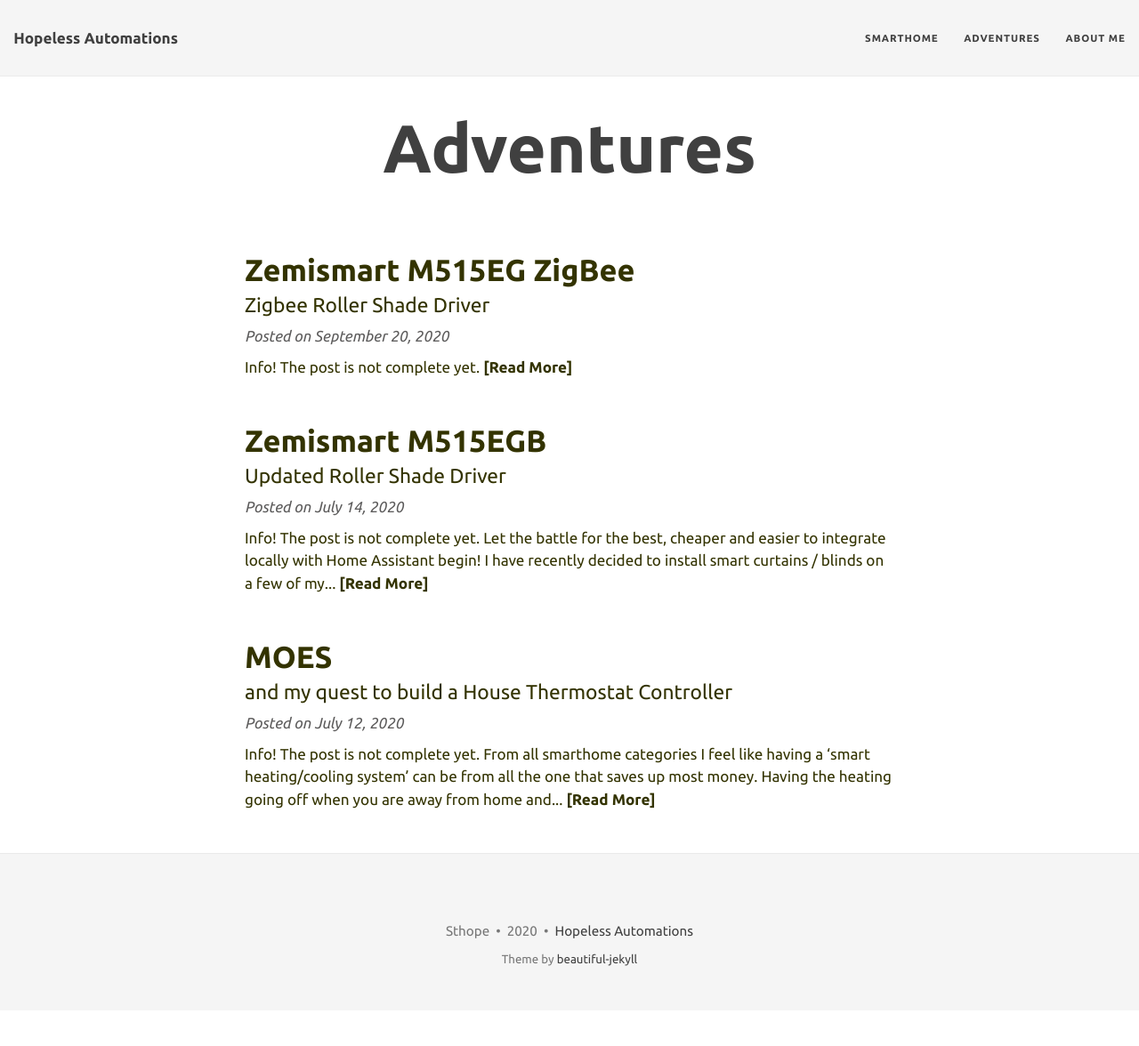
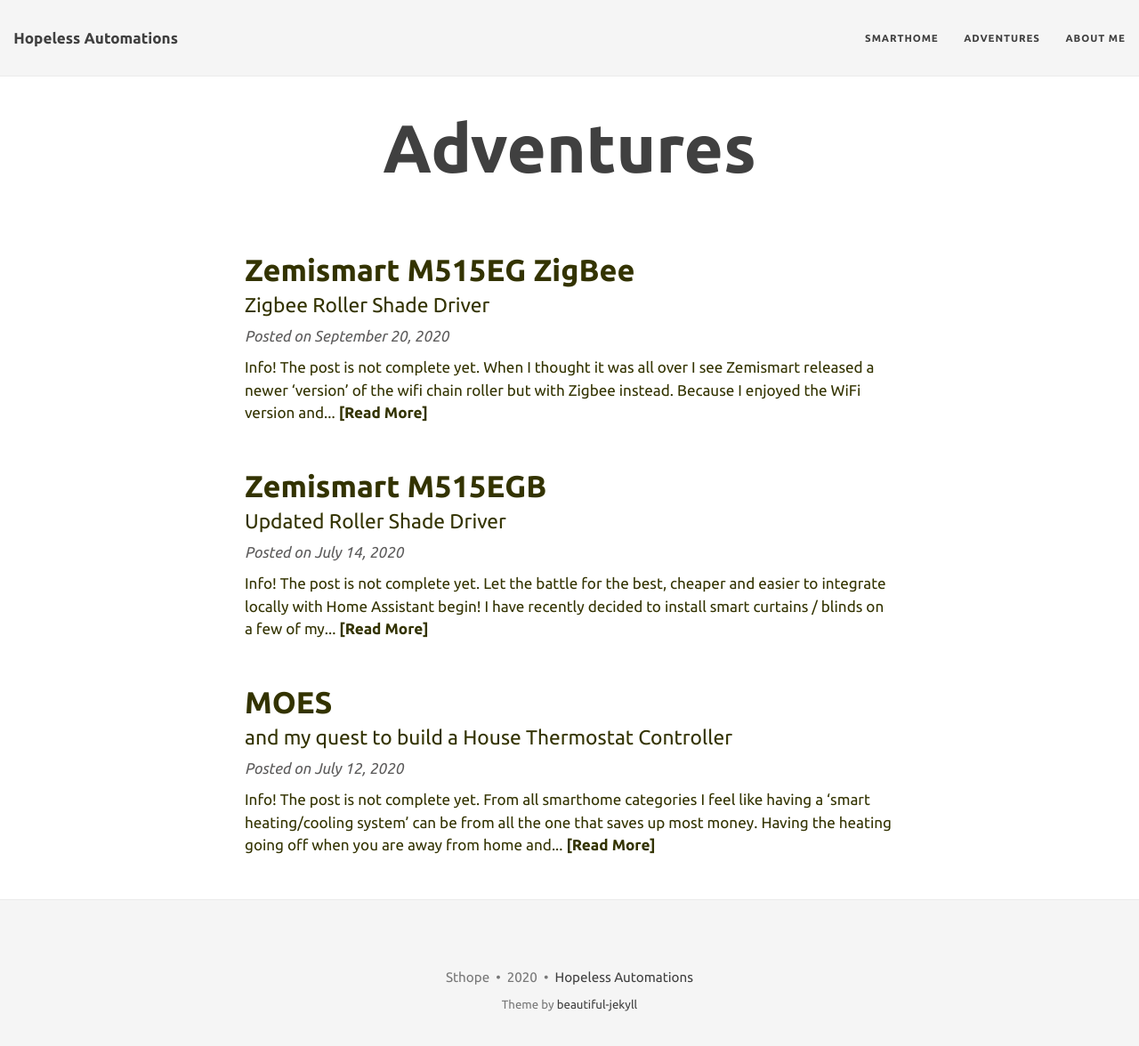
Before and after one commit to hopelessautomations/HopelessAutomations, a Jekyll site: the page built from adventures.md, in a window 1280 px wide and 1187 px high. Shown: the top 1176 px of the window at 89% size. Built offline with Jekyll 4.4.1, drawn with Linux system fonts in a browser that asks for light colours; nearby versions of some CDN libraries.

Commit message:
renamed pics

```diff
--- a/_posts/2020-09-20-Zemismart_M515EG_Zigbee.md
+++ b/_posts/2020-09-20-Zemismart_M515EG_Zigbee.md
@@ -10,4 +10,9 @@
   <strong>Info!</strong> The post is not complete yet.
 </div>
 
-![Zemismart Curtains and Blind motors](/assets/img/zemismart_m515egz.jpg)
+![Zemismart Curtains and Blind motors](/assets/img/zemismart_m515eg_zigbee/zemismart_m515eg_zigbee.jpg)
+
+When I thought it was all over I see Zemismart released a newer 'version' of the wifi chain roller but with Zigbee instead.
+Because I enjoyed the WiFi version and I still had 1 window to automate and already had regular blinds I decided to order.
+
+##
```
Also changed, not shown: assets/img/zemismart_m515egb_zigbee/case.jpg (added), assets/img/zemismart_m515egb_zigbee/case_manual.jpg (added), assets/img/zemismart_m515egb_zigbee/case_open.jpg (added), assets/img/zemismart_m515egb_zigbee/device_back.jpg (added), assets/img/zemismart_m515egb_zigbee/usb_back.jpg (added), assets/img/zemismart_m515egb_zigbee/usb_front.jpg (added), assets/img/zemismart_m515egb_zigbee/zemismart_m515egb_zigbee.jpg (renamed from assets/img/zemismart_m515egz.jpg).
